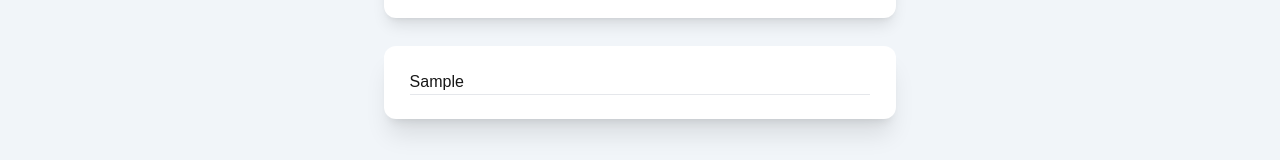
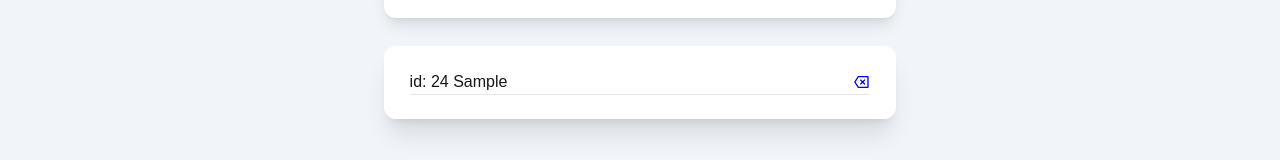
Before and after one commit to PedroGoncalves-Dev/Tarefas-Next, a Next.js app: page / in a window 1280 px wide. Both pictures are taken after typing "Sample" into the empty fields and a click on the button 860 px from the left and 296 px from the top of the page. Shown: the part 382-542 px from the top of the page. Built offline with nearby package versions, Linux system fonts and the light colour scheme.

Commit message:
adicionando botao deletar

```diff
--- a/src/app/page.tsx
+++ b/src/app/page.tsx
@@ -5,6 +5,7 @@ import Image from "next/image";
 import { useState } from "react";
 
 export interface Itarefa {
+  idTarefa: number;
   nometarefa: string;
 }
 
--- a/src/components/Form/index.tsx
+++ b/src/components/Form/index.tsx
@@ -17,7 +17,9 @@ export function Form({ setTarefas }: Iprops) {
 
     //novo objeto pra poder por na lista Itarefa
     if (nomeTarefa) {
-      const NovaTarefa: Itarefa = { nometarefa: nomeTarefa };
+      const novoId = Math.floor(Math.random() * 100);
+
+      const NovaTarefa: Itarefa = { idTarefa: novoId, nometarefa: nomeTarefa };
 
       //pega os obj que ja estao e concatena com o novo obj
       setTarefas((prevTarefas) => [...prevTarefas, NovaTarefa]);
--- a/src/components/Tarefas/index.tsx
+++ b/src/components/Tarefas/index.tsx
@@ -1,5 +1,6 @@
 import { Itarefa } from "@/app/page";
 import { useEffect, useRef } from "react";
+import { RiDeleteBack2Line } from "react-icons/ri";
 
 interface Iprops {
   tarefas: Itarefa[];
@@ -22,9 +23,18 @@ export function Tarefas({ tarefas }: Iprops) {
     >
       {tarefas.length > 0 ? (
         tarefas.map((task) => (
-          <h3 className="border-b-[1px]" ref={ultimoItem}>
-            {task.nometarefa}
-          </h3>
+          <div
+            key={task.idTarefa}
+            className="flex flex-row items-center justify-between  border-b-[1px]"
+          >
+            <h3 ref={ultimoItem}>
+              id: {task.idTarefa} {task.nometarefa}
+            </h3>
+
+            <div className="transition ease-in duration-150 hover:scale-110 cursor-pointer">
+              <RiDeleteBack2Line color="blue" />
+            </div>
+          </div>
         ))
       ) : (
         <h3>Nenhuma tarefas adicionada</h3>
```
